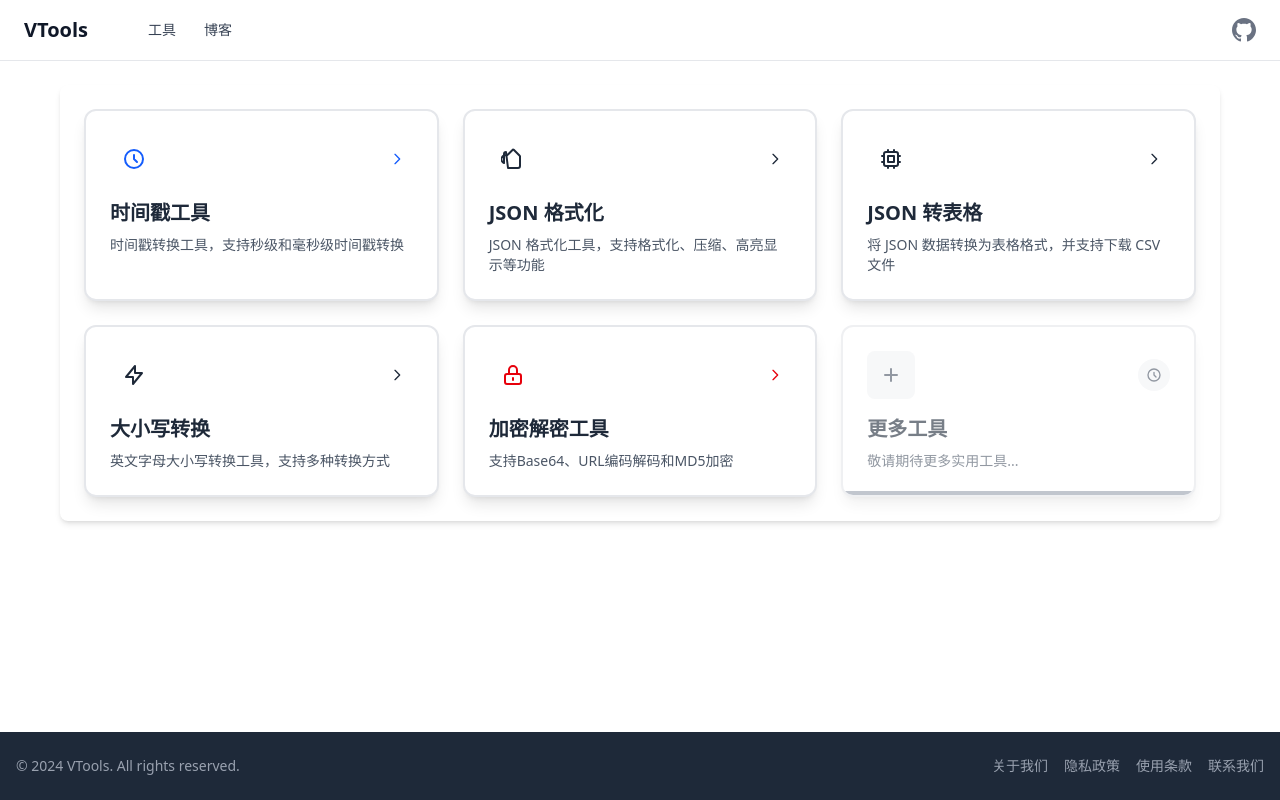
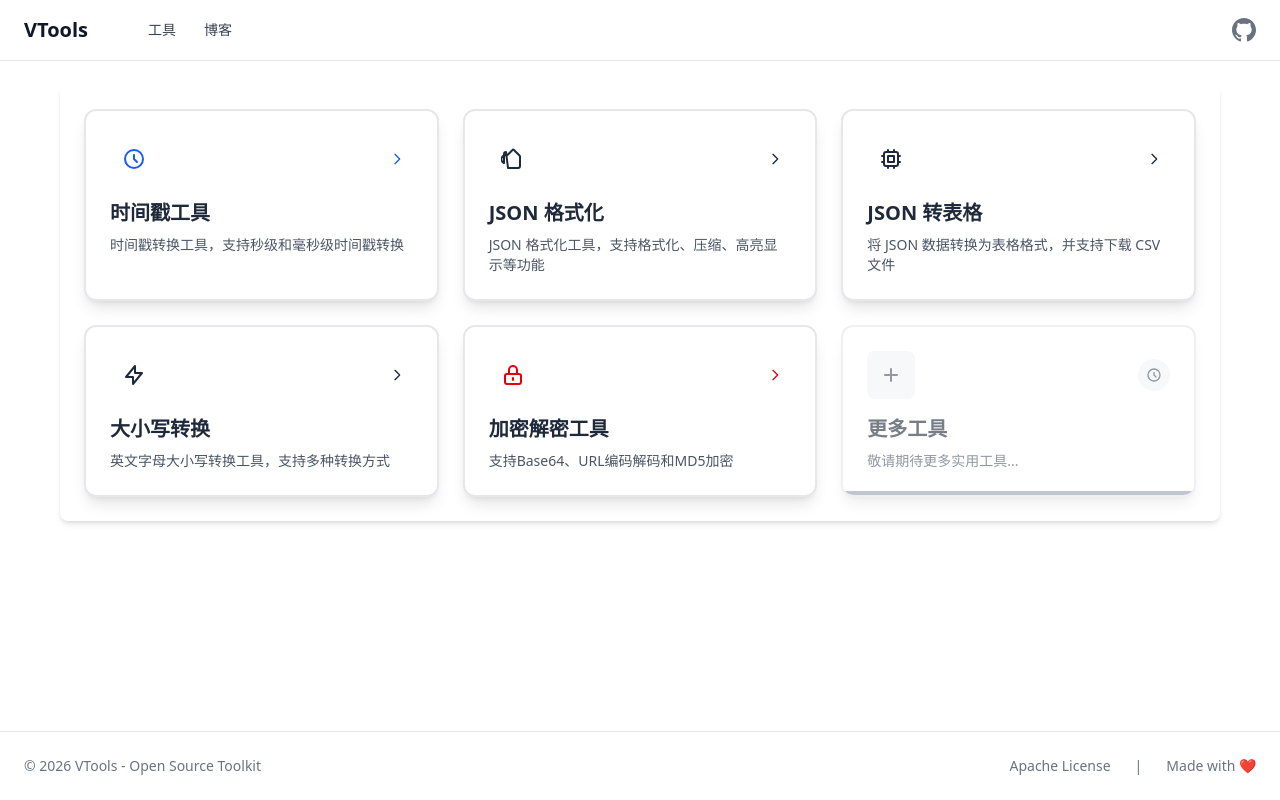
Before and after one commit to chihqiang/vtools, a Vue app: page / in a window 1280 px wide. Built offline with nearby package versions, Linux system fonts and the light colour scheme.

Commit message:
🎨 style: 更新默认布局的页脚样式和内容
将页脚背景改为白色并添加边框，调整布局和间距，更新版权信息和链接样式

```diff
--- a/src/layouts/DefaultLayout.vue
+++ b/src/layouts/DefaultLayout.vue
@@ -25,15 +25,16 @@
       <slot />
     </main>
 
-    <footer class="bg-gray-800 text-white">
-      <div class="container mx-auto px-4 py-6">
+    <footer class="bg-white border-t border-gray-200">
+      <div class="px-6 py-6 max-w-7xl mx-auto">
         <div class="flex flex-col md:flex-row justify-between items-center">
-          <p class="text-sm text-gray-400">© 2024 VTools. All rights reserved.</p>
-          <div class="flex space-x-4 mt-4 md:mt-0">
-            <a href="#" class="text-sm text-gray-400 hover:text-white transition-colors">关于我们</a>
-            <a href="#" class="text-sm text-gray-400 hover:text-white transition-colors">隐私政策</a>
-            <a href="#" class="text-sm text-gray-400 hover:text-white transition-colors">使用条款</a>
-            <a href="#" class="text-sm text-gray-400 hover:text-white transition-colors">联系我们</a>
+          <p class="text-sm text-gray-500">
+            © 2026 <a href="https://github.com/chihqiang/vtools" target="_blank" rel="noopener noreferrer" class="hover:text-blue-600 transition-colors">VTools</a> - Open Source Toolkit
+          </p>
+          <div class="flex flex-col md:flex-row items-center space-y-3 md:space-y-0 md:space-x-6 mt-4 md:mt-0">
+            <a href="https://www.apache.org/licenses/LICENSE-2.0" target="_blank" rel="noopener noreferrer" class="text-sm text-gray-500 hover:text-blue-600 transition-colors">Apache License</a>
+            <span class="text-sm text-gray-500">|</span>
+            <p class="text-sm text-gray-500">Made with ❤️</p>
           </div>
         </div>
       </div>
```
